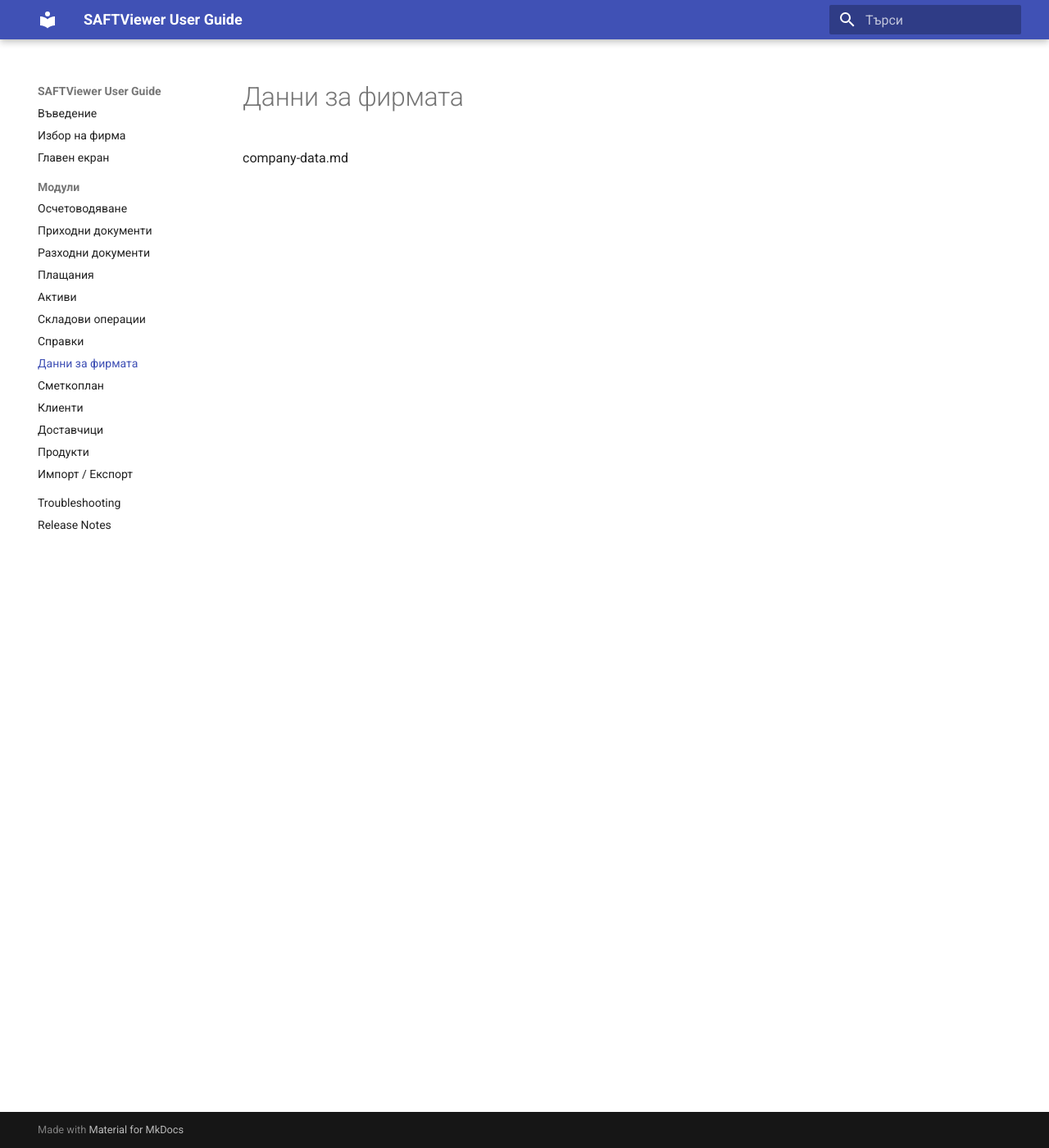
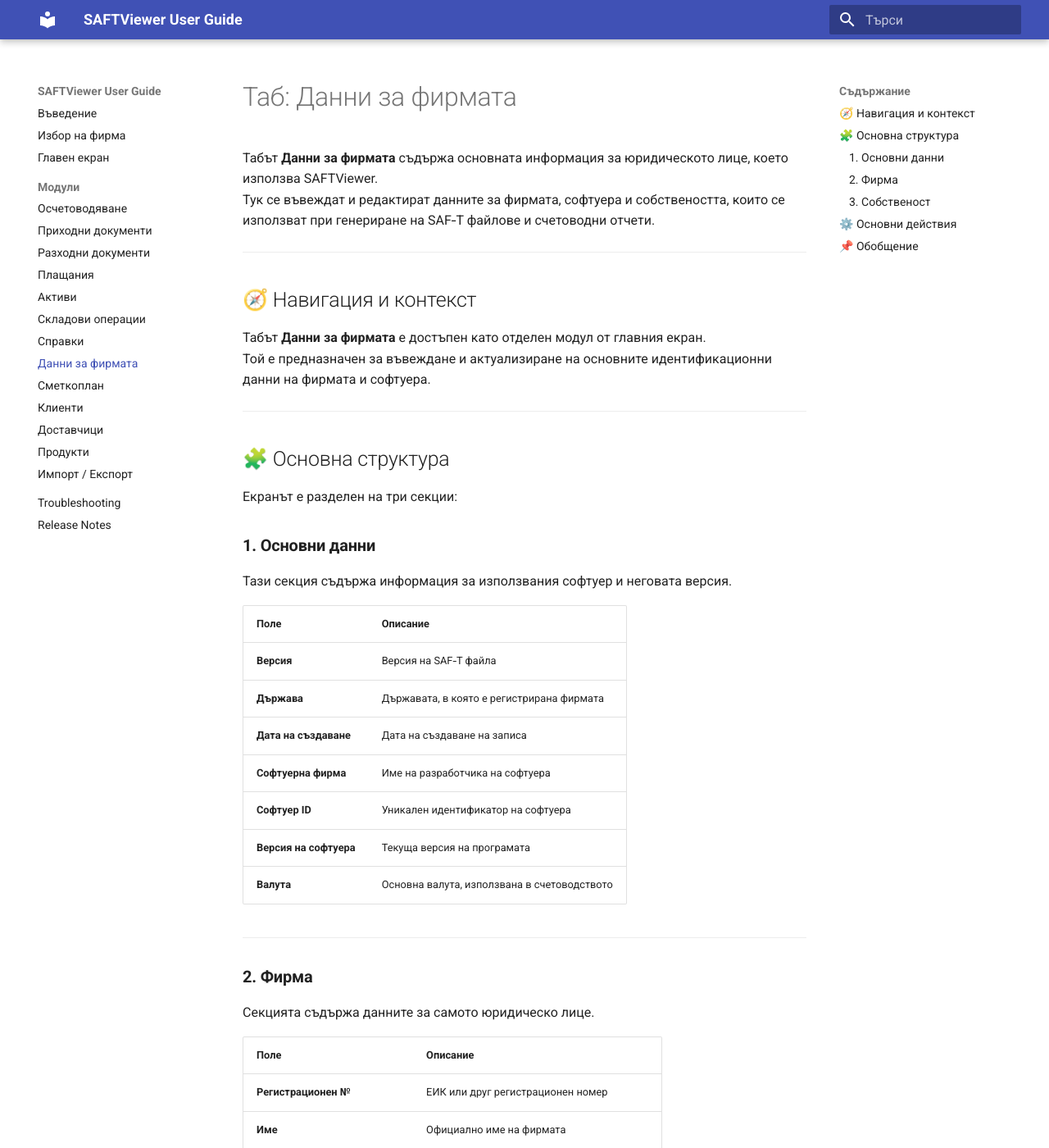
Before and after one commit to teodorval/saftviewer-docs, an MkDocs documentation site: the page built from docs/company-data.md, in a window 1280 px wide and 1400 px high. Shown: the whole window at 82% size. Built offline with MkDocs 1.6.1 and Material for MkDocs 9.7.7, drawn with Linux system fonts in a browser that asks for light colours; some of the changed text lies outside the part shown.

Commit message:
Добави документация за данни на фирмата
Добавен е раздел с информация за данните на фирмата, включително основна структура, навигация и основни действия.

```diff
--- a/docs/company-data.md
+++ b/docs/company-data.md
@@ -1 +1,77 @@
-company-data.md
+# Таб: Данни за фирмата
+
+Табът **Данни за фирмата** съдържа основната информация за юридическото лице, което използва SAFTViewer.
+Тук се въвеждат и редактират данните за фирмата, софтуера и собствеността, които се използват при генериране на SAF‑T файлове и счетоводни отчети.
+
+---
+
+## 🧭 Навигация и контекст
+
+Табът **Данни за фирмата** е достъпен като отделен модул от главния екран.
+Той е предназначен за въвеждане и актуализиране на основните идентификационни данни на фирмата и софтуера.
+
+---
+
+## 🧩 Основна структура
+
+Екранът е разделен на три секции:
+
+### **1. Основни данни**
+Тази секция съдържа информация за използвания софтуер и неговата версия.
+
+| Поле | Описание |
+|------|-----------|
+| **Версия** | Версия на SAF‑T файла |
+| **Държава** | Държавата, в която е регистрирана фирмата |
+| **Дата на създаване** | Дата на създаване на записа |
+| **Софтуерна фирма** | Име на разработчика на софтуера |
+| **Софтуер ID** | Уникален идентификатор на софтуера |
+| **Версия на софтуера** | Текуща версия на програмата |
+| **Валута** | Основна валута, използвана в счетоводството |
+
+---
+
+### **2. Фирма**
+Секцията съдържа данните за самото юридическо лице.
+
+| Поле | Описание |
+|------|-----------|
+| **Регистрационен №** | ЕИК или друг регистрационен номер |
+| **Име** | Официално име на фирмата |
+| **Улица / Град / Пощенски код** | Адрес на регистрация |
+| **Държава** | Държавата, в която е регистрирана фирмата |
+| **Телефон / Имейл** | Контактна информация |
+| **ДДС №** | VAT номер |
+| **IBAN** | Банкова сметка на фирмата |
+
+---
+
+### **3. Собственост**
+Секцията описва структурата на собствеността.
+
+| Поле | Описание |
+|------|-----------|
+| **Част от група** | Ако фирмата е част от корпоративна група |
+| **Краен собственик (БГ)** | Име на крайния собственик, ако е българско лице |
+| **ЕИК на собственик** | ЕИК на крайния собственик |
+
+---
+
+## ⚙️ Основни действия
+
+В дясната част на екрана има бутон:
+
+- **ЗАПАЗИ ПРОМЕНИТЕ** – записва всички въведени или редактирани данни.
+
+---
+
+## 📌 Обобщение
+
+Табът **Данни за фирмата** е основен за правилното генериране на SAF‑T файлове и счетоводни отчети.
+Той осигурява:
+
+- централизирано управление на фирмените данни
+- връзка между юридическата информация и софтуерните параметри
+- възможност за актуализиране на собствеността и контактите
+
+Това е базовият модул, който дефинира идентичността на фирмата в SAFTViewer.
```
